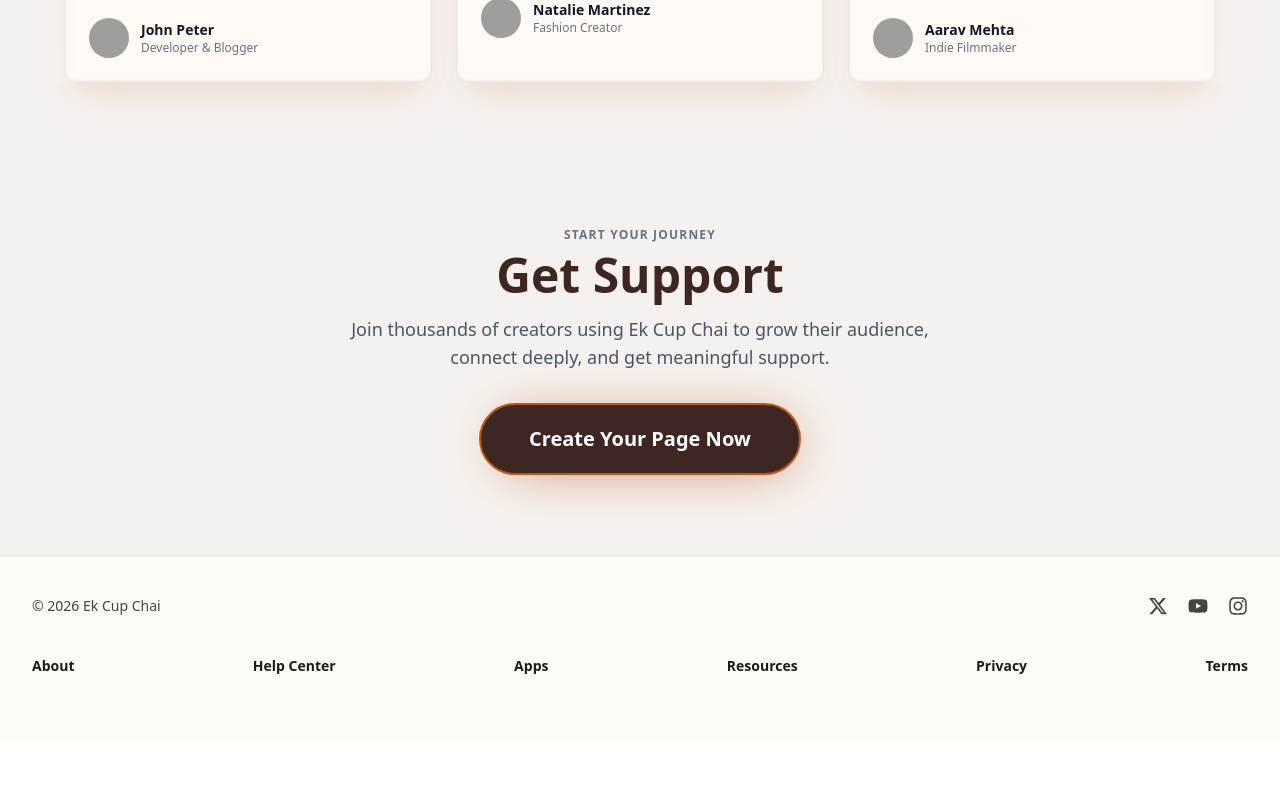
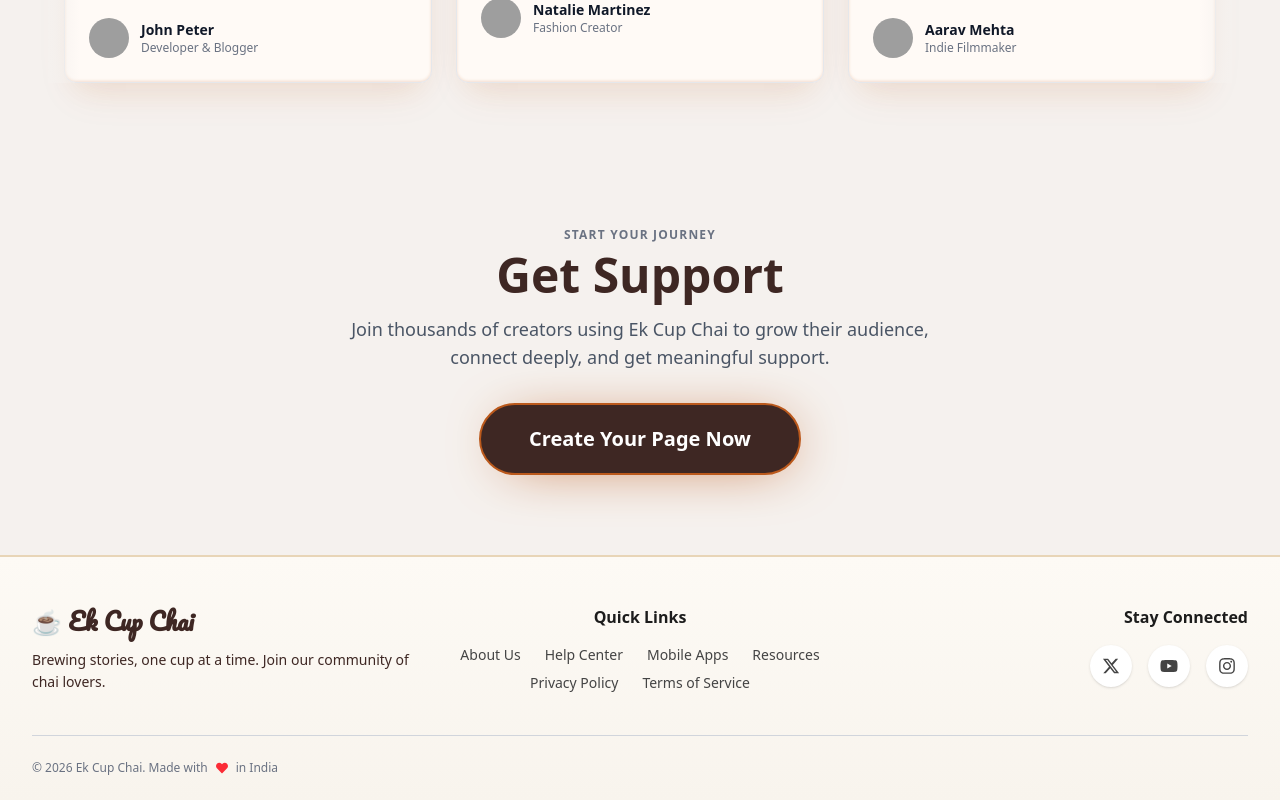
Before and after one commit to shreyashshetty18/EkCupChai, a React (Vite) app: page / in a window 1280 px wide. Shown: the part 4519-5319 px from the top of the page. Before the commit the page ends 5259 px from the top, so only its background shows below. Built offline with nearby package versions, Linux system fonts and the light colour scheme; grey boxes are pictures that could not be loaded.

Commit message:
FooterUpdate

```diff
--- a/src/components/Footer.jsx
+++ b/src/components/Footer.jsx
@@ -1,52 +1,86 @@
 import React from "react";
-import { FaInstagram, FaYoutube } from "react-icons/fa";
+import { FaInstagram, FaYoutube, FaHeart } from "react-icons/fa";
 import { FaXTwitter } from "react-icons/fa6";
 
 const Footer = () => {
+  const currentYear = new Date().getFullYear();
+
+  const socialLinks = [
+    { icon: FaXTwitter, label: "X", href: "https://x.com" },
+    { icon: FaYoutube, label: "YouTube", href: "https://youtube.com" },
+    { icon: FaInstagram, label: "Instagram", href: "https://instagram.com" },
+  ];
+
+  const footerLinks = [
+    { name: "About Us", href: "#about" },
+    { name: "Help Center", href: "#help" },
+    { name: "Mobile Apps", href: "#apps" },
+    { name: "Resources", href: "#resources" },
+    { name: "Privacy Policy", href: "#privacy" },
+    { name: "Terms of Service", href: "#terms" },
+  ];
+
   return (
-    <footer className="bg-[#fdfaf5] text-[#444] pt-10 pb-16 border-t border-gray-200 text-sm">
-      <div className="max-w-7xl mx-auto px-4 sm:px-8 flex flex-col gap-6 sm:gap-10">
-        {/* Top Section */}
-        <div className="flex flex-col sm:flex-row justify-between items-center gap-4 text-center sm:text-left">
-          {/* Copyright Text */}
-          <div className="text-sm">
-            &copy; {new Date().getFullYear()} Ek Cup Chai{" "}
+    <footer className="bg-gradient-to-b from-[#fdfaf5] to-[#f8f4ed] text-[#444] pt-12 pb-6 border-t-2 border-[#e8d5b7]">
+      <div className="max-w-7xl mx-auto px-4 sm:px-8">
+        {/* Main Content */}
+        <div className="grid grid-cols-1 md:grid-cols-3 gap-8 mb-8">
+          {/* Brand Section */}
+          <div className="text-center md:text-left">
+            <h3 className="logo-font text-chaiBrown text-2xl font-bold text-[#8B4513] mb-3 flex items-center justify-center md:justify-start gap-2">
+              ☕ Ek Cup Chai
+            </h3>
+            <p className="text-chaiBrown text-sm leading-relaxed">
+              Brewing stories, one cup at a time. Join our community of chai lovers.
+            </p>
           </div>
 
-          {/* Social Media Icons */}
-          <div className="flex gap-5">
+          {/* Quick Links */}
+          <div className="text-center">
+            <h4 className="font-semibold text-[#1c1c1c] mb-4 text-base">Quick Links</h4>
+            <nav className="flex flex-wrap justify-center gap-x-6 gap-y-2">
+              {footerLinks.map((link) => (
                 <a
-              href="#"
-              aria-label="Twitter"
-              className="hover:opacity-70 transition-opacity"
+                  key={link.name}
+                  href={link.href}
+                  className="text-sm hover:text-[#8B4513] hover:underline transition-all duration-200"
                 >
-              <FaXTwitter className="text-xl" />
+                  {link.name}
                 </a>
+              ))}
+            </nav>
+          </div>
+
+          {/* Social & Newsletter */}
+          <div className="text-center md:text-right">
+            <h4 className="font-semibold text-[#1c1c1c] mb-4 text-base">Stay Connected</h4>
+            <div className="flex gap-4 justify-center md:justify-end mb-4">
+              {socialLinks.map((social) => (
                 <a
-              href="#"
-              aria-label="YouTube"
-              className="hover:opacity-70 transition-opacity"
+                  key={social.label}
+                  href={social.href}
+                  aria-label={social.label}
+                  target="_blank"
+                  rel="noopener noreferrer"
+                  className="bg-white p-3 rounded-full shadow-sm hover:shadow-md hover:bg-[#8B4513] hover:text-white transition-all duration-300 transform hover:-translate-y-1"
                 >
-              <FaYoutube className="text-xl" />
+                  <social.icon className="text-lg" />
                 </a>
-            <a
-              href="#"
-              aria-label="Instagram"
-              className="hover:opacity-70 transition-opacity"
-            >
-              <FaInstagram className="text-xl" />
-            </a>
+              ))}
+            </div>
           </div>
         </div>
 
-        {/* Navigation Links */}
-        <div className="flex flex-wrap justify-center sm:justify-between gap-x-6 gap-y-3 font-semibold text-[#1c1c1c] text-center sm:text-left">
-          <a href="#" className="hover:opacity-70 transition-opacity">About</a>
-          <a href="#" className="hover:opacity-70 transition-opacity">Help Center</a>
-          <a href="#" className="hover:opacity-70 transition-opacity">Apps</a>
-          <a href="#" className="hover:opacity-70 transition-opacity">Resources</a>
-          <a href="#" className="hover:opacity-70 transition-opacity">Privacy</a>
-          <a href="#" className="hover:opacity-70 transition-opacity">Terms</a>
+        {/* Bottom Bar */}
+        <div className="pt-6 border-t border-gray-300">
+          <div className="flex flex-col sm:flex-row justify-between items-center gap-3 text-xs text-gray-500">
+            <p className="flex items-center gap-2">
+              &copy; {currentYear} Ek Cup Chai. Made with <FaHeart className="text-red-500" /> in India
+            </p>
+            <p className="flex items-center gap-2">
+
+            </p>
+          </div>
         </div>
       </div>
     </footer>
```
Lines whose indentation alone changed are shown as unchanged.
